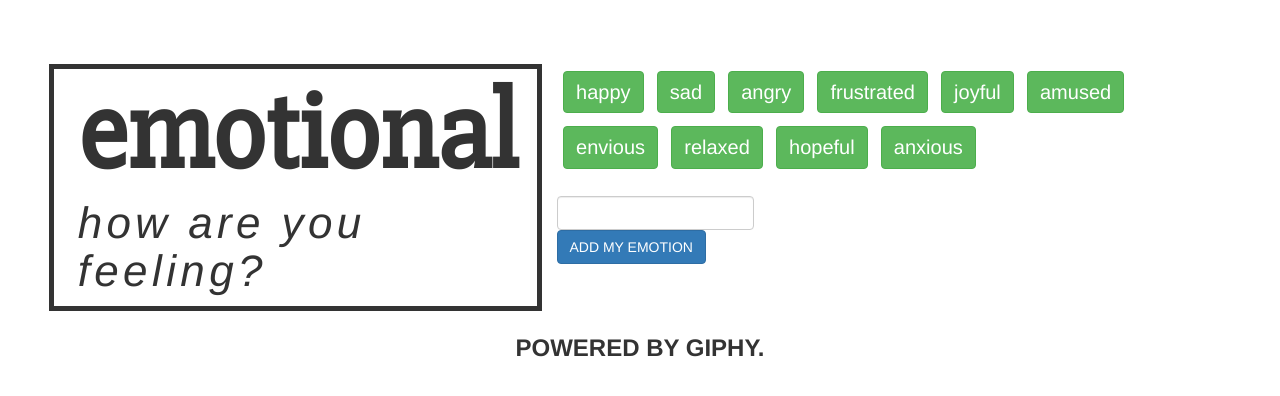
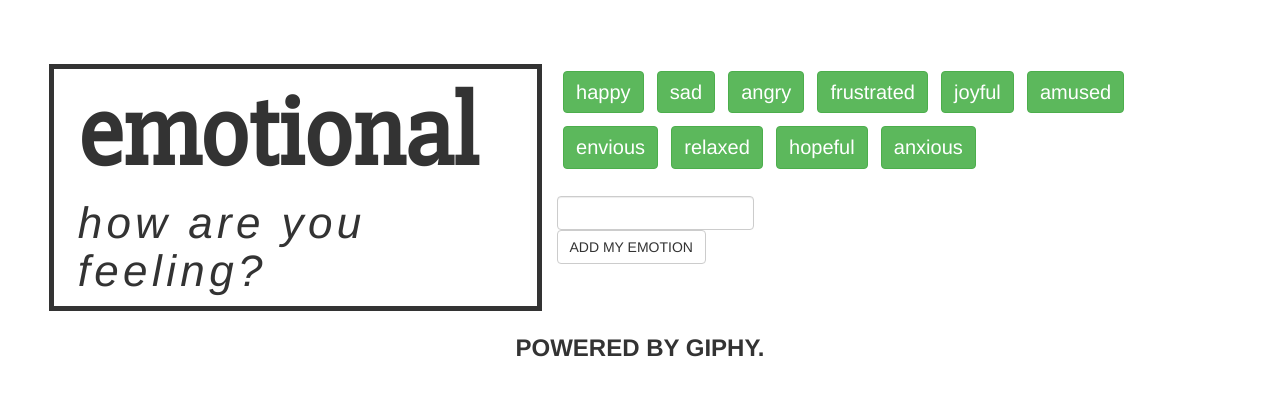
Before and after one commit to KristenManning/gif-emotions-app, a PHP site: page / in a window 1280 px wide. Shown: the top 396 px of the page. Run offline with PHP 8.4, Linux system fonts and the light colour scheme; some libraries are stand-ins or nearby versions.

Commit message:
fixed bug from reformatting submit button

```diff
--- a/assets/css/style.css
+++ b/assets/css/style.css
@@ -5,7 +5,7 @@ body{
 
 h1{
 	font-family: 'Slabo 27px', serif;
-	font-size: 110px;
+	font-size: 100px;
 	line-height: 90px;
 	font-weight: bold;
 }
--- a/index.html
+++ b/index.html
@@ -31,7 +31,7 @@
       <br>
       <form>
         <input type="text" class="form-control" id="user_input">
-        <button class="btn btn-primary" type="submit">
+        <button class="btn btn-default" type="submit">
         ADD MY EMOTION
         </button>
       </form>
```
